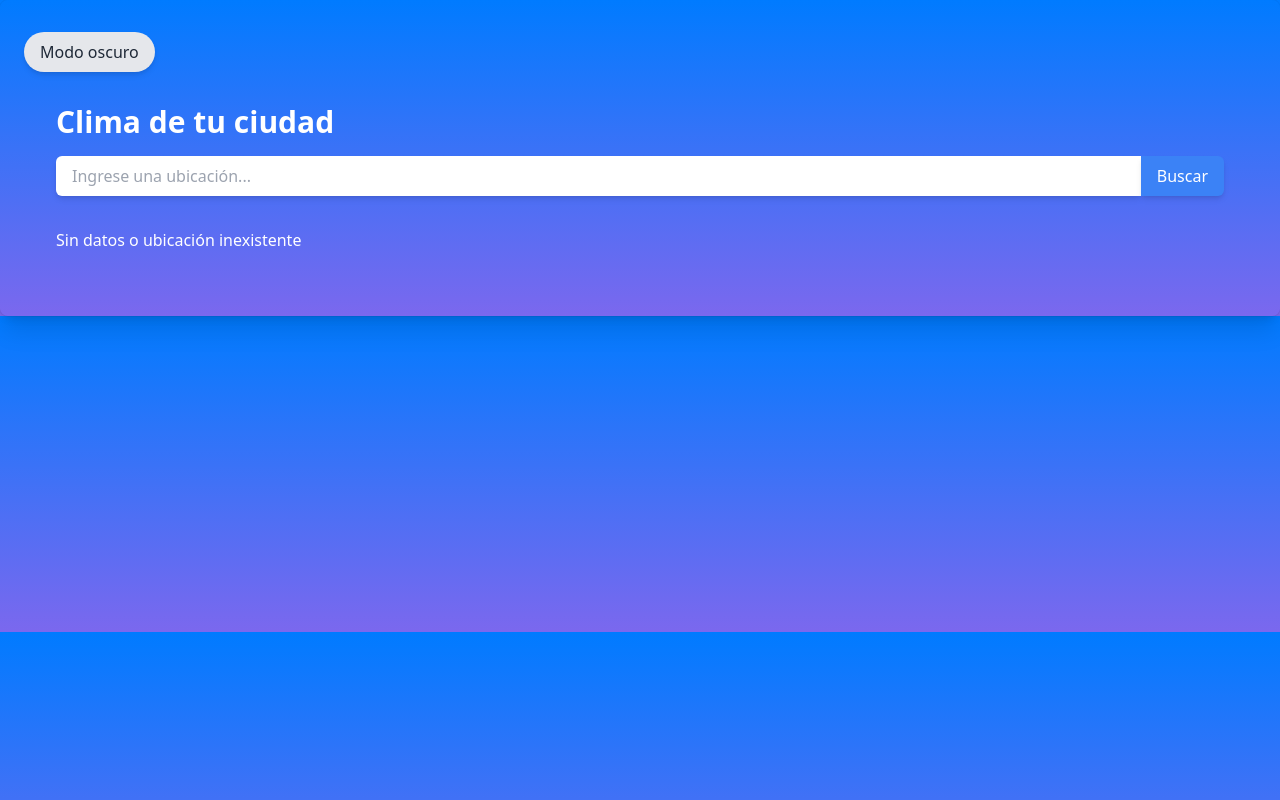
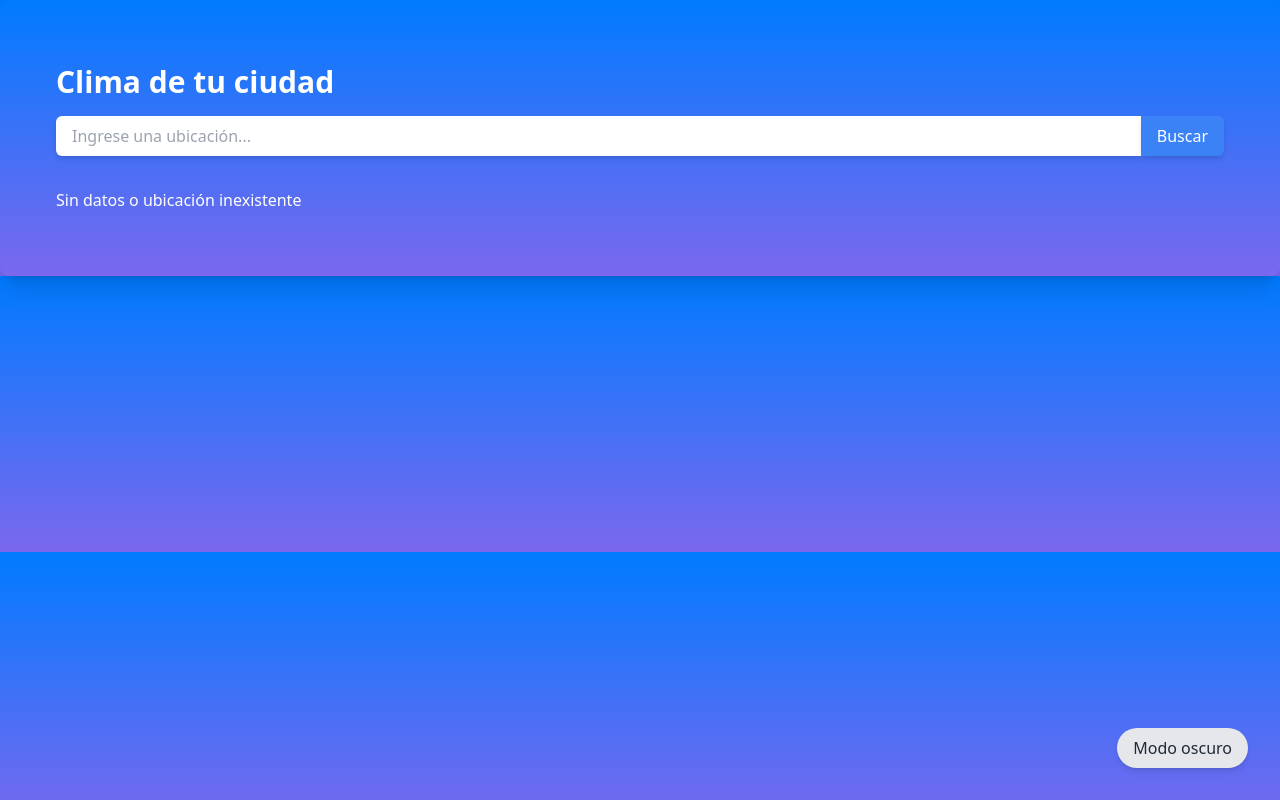
Before and after one commit to franciscoalfaro/clima, a React (Vite) app: page / in a window 1280 px wide. Built offline with nearby package versions, Linux system fonts and the light colour scheme; no server answers.

Commit message:
mejoras en el boton

```diff
--- a/src/App.jsx
+++ b/src/App.jsx
@@ -22,13 +22,15 @@ function App() {
 
   return (
     <>
-      <div className="py-8 dark:bg-slate-900 rounded-lg px-6 py-8 ring-1 ring-slate-900/5 shadow-xl">
-        <button onClick={handleChangeTheme} className="dark:bg-gray-800 dark:text-white rounded-full py-2 px-4 bg-gray-200 text-gray-800 rounded-full shadow-md">
+      <div className="relative">
+        <button onClick={handleChangeTheme} className="fixed bottom-0 right-0 m-8 dark:bg-gray-800 dark:text-white rounded-full py-2 px-4 bg-gray-200 text-gray-800 rounded-full shadow-md z-50">
           Modo oscuro
         </button>
-        <div id="weatherContainer" className="text-overlay p-8 rounded-lg">
-          <h1 className="text-3xl font-bold mb-4 text-white">Clima de tu ciudad</h1>
-          <Panel></Panel>
+        <div className="py-8 dark:bg-slate-900/60 rounded-lg px-6 py-8 ring-1 ring-slate-900/5 shadow-xl">
+          <div id="weatherContainer" className="text-overlay p-8 rounded-lg">
+            <h1 className="text-3xl font-bold mb-4 text-white">Clima de tu ciudad</h1>
+            <Panel></Panel>
+          </div>
         </div>
       </div>
 
```
